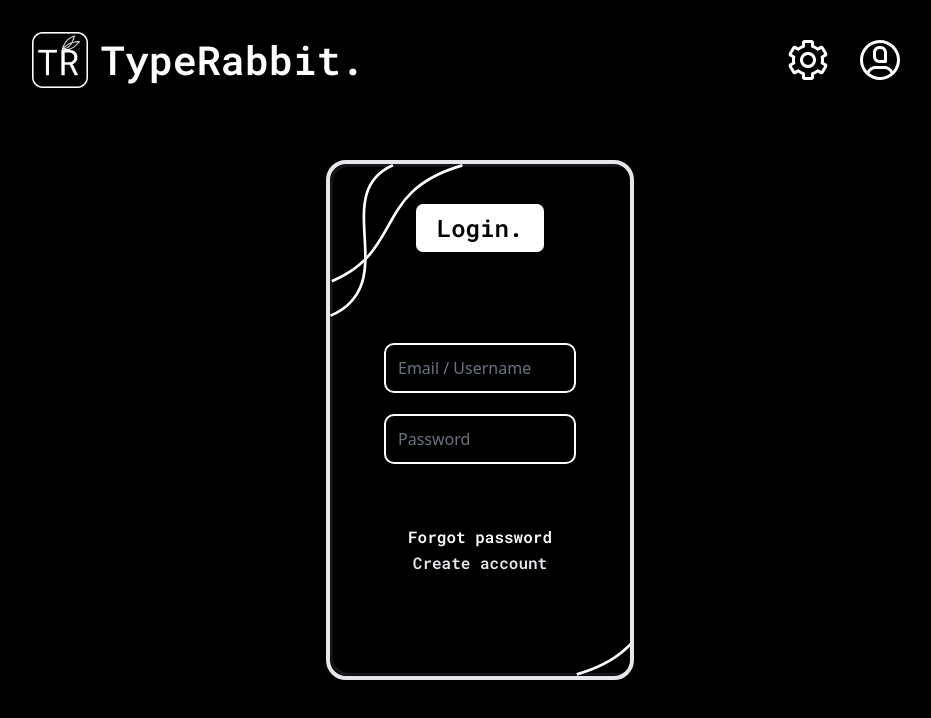
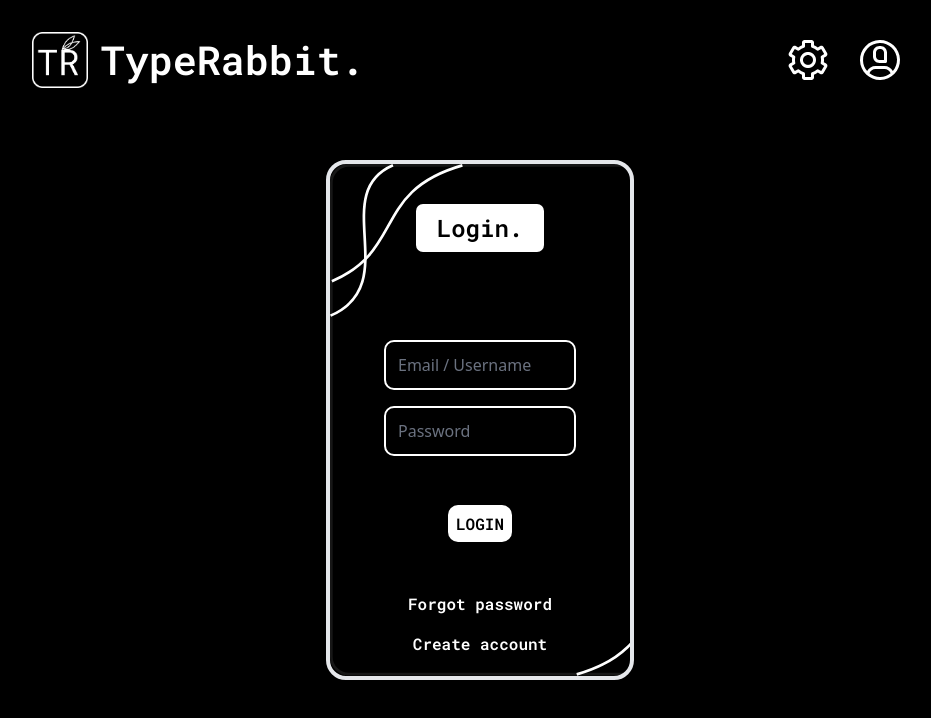
Before and after one commit to Sohxn/KType, a React (Vite) app in the folder type-test/: page /login in a window 1280 px wide. Shown: the top 718 px of the page, without its empty margins (160-1091 px from the left). Built offline with nearby package versions, Linux system fonts and the light colour scheme.

Commit message:
Login page structure done

```diff
--- a/type-test/src/components/Create.jsx
+++ b/type-test/src/components/Create.jsx
@@ -1,25 +1,36 @@
 import React from 'react'
 import '../app.css'
 import pattern from '../assets/vectors/backdrop_vector.svg'
-import {Link} from 'react-router-dom'
+
 
 const Create = () => {
   return (
     <div className='flex bg-black h-screen w-screen justify-center'>
-      <div className='h-[65vh] bg-cover w-[24vw] border-4 rounded-[20px] mt-[20vh] justify-center grid grid-rows-2 outline-3' style={{ backgroundImage: `url(${pattern})` }}>
+      <div className='h-[65vh] bg-cover w-[24vw] border-4 rounded-[20px] mt-[20vh] justify-center grid grid-rows-3 outline-3' style={{ backgroundImage: `url(${pattern})` }}>
         <div id='logintitle' className='flex h-[6vh] w-[10vw] bg-white row rounded-[7px] font-roboto text-2xl text-center justify-center mt-[5vh] m-auto p-4'>
           <h className='flex self-center'>Join Us</h>
         </div>
 
-        <div id="inputarea" className='rounded-xl h-[30vh] w-fit mb-auto mt-[-15vh] grid gap-8'>
+
+        <div id="inputarea" className='h-[30vh] w-fit mb-auto mt-[-5vh] grid gap-8'>
            <input placeholder="Email" id="email" type="text" className='flex text-white bg-transparent border-2 h-[50px] rounded-[10px] w-[15vw] border-white self-center focus:border-white'/>
            <input placeholder="What should we call you?" id="username" type="text" className='flex text-white bg-transparent border-2 h-[50px] rounded-[10px] w-[15vw] border-white self-center focus:border-white'/>
-           <input placeholder="Password" id="password" type="text" className='flex text-white bg-transparent border-2 h-[50px] rounded-[10px] w-[15vw] border-white self-center focus:border-white'/>
-           <input placeholder="Retype Password" id="re" type="text" className='flex text-white bg-transparent border-2 h-[50px] rounded-[10px] w-[15vw] border-white self-center focus:border-white'/>
+           <input placeholder="Password" id="password" type="password" className='flex text-white bg-transparent border-2 h-[50px] rounded-[10px] w-[15vw] border-white self-center focus:border-white'/>
+           <input placeholder="Retype Password" id="re" type="password" className='flex text-white bg-transparent border-2 h-[50px] rounded-[10px] w-[15vw] border-white self-center focus:border-white'/>
            <button className='bg-white rounded-[10px] font-roboto h-[5vh] mt-2'>Create Account</button>
         </div>
+
+
+
       </div>
+
+      {/* <div className='flex h-[65vh] w-[24vw] border-4 rounded-[20px] mt-[20vh] ml-[3vw]'>
+
+      </div> */}
+
     </div>
+
+
   )
 }
 
--- a/type-test/src/components/Login.jsx
+++ b/type-test/src/components/Login.jsx
@@ -11,11 +11,12 @@ const Login = () => {
           <h className='self-center'>Login.</h>
         </div>
 
-        <div id="inputarea" className='rounded-xl h-[30vh] w-fit mb-auto mt-[-10vh] grid gap-4'>
+        <div id="inputarea" className='rounded-xl h-[30vh] w-fit mb-auto mt-[-10vh] grid gap-4 justify-center'>
            <input placeholder="Email / Username" id="email" type="text" className='flex text-white bg-transparent border-2 h-[50px] rounded-[10px] w-[15vw] border-white self-center focus:border-white'/>
-           <input placeholder="Password" id="password" type="text" className='flex text-white bg-transparent border-2 h-[50px] rounded-[10px] w-[15vw] border-white self-center focus:border-white'/>
+           <input placeholder="Password" id="password" type="password" className='flex text-white bg-transparent border-2 h-[50px] rounded-[10px] w-[15vw] border-white self-center focus:border-white'/>
+           <button className='font-roboto mt-[5vh]'><h className='text-black bg-white p-2 rounded-[10px]'>LOGIN</h></button>
            <button className='font-roboto text-white mt-[5vh]'>Forgot password</button>
-           <Link to='/create' className='flex font-roboto justify-center text-gray-200 mt-[-2vh]'>Create account</Link>
+           <Link to='/create' className='flex font-roboto justify-center text-white'>Create account</Link>
         </div>
       </div>
     </div>
--- a/type-test/src/components/Nav.jsx
+++ b/type-test/src/components/Nav.jsx
@@ -29,7 +29,7 @@ const Nav = () => {
 
           <div id='profile' className='w-12 h-12 self-center relative' >
             <button id='dropdownHoverButton' onClick={prfopen}><img className='h-fill w-fill rounded-full' src={prof}/></button>
-            <div className={`prfdd absolute mt-[3vh] bg-opacity-20 border-2 rounded-xl w-fit h-fit max-w-[10vw] m-2 p-[2vh] ${ddOpen ? '' : 'hidden'}`}>
+            <div className={`prfdd absolute mt-[3vh] bg-opacity-20 border-2 rounded-xl w-fit h-fit max-w-[10vw] m-2 p-[2vh] ${ddOpen ? '' : 'opacity-0 translate-x-[50vh] hidden'}transition-transform duration-500 ease-in-out transform'}`}>
               <Link to="/dashboard" className="block px-4 py-2 text-white font-roboto hover:rounded-[7px] hover:bg-white hover:text-black transition-all hover:ease-in-out">Dashboard</Link>
 
               <Link to="/login" className="block px-4 py-2 text-white font-roboto hover:rounded-[7px]  hover:bg-white hover:text-black transition-all hover:ease-in-out">Log in</Link>
```
